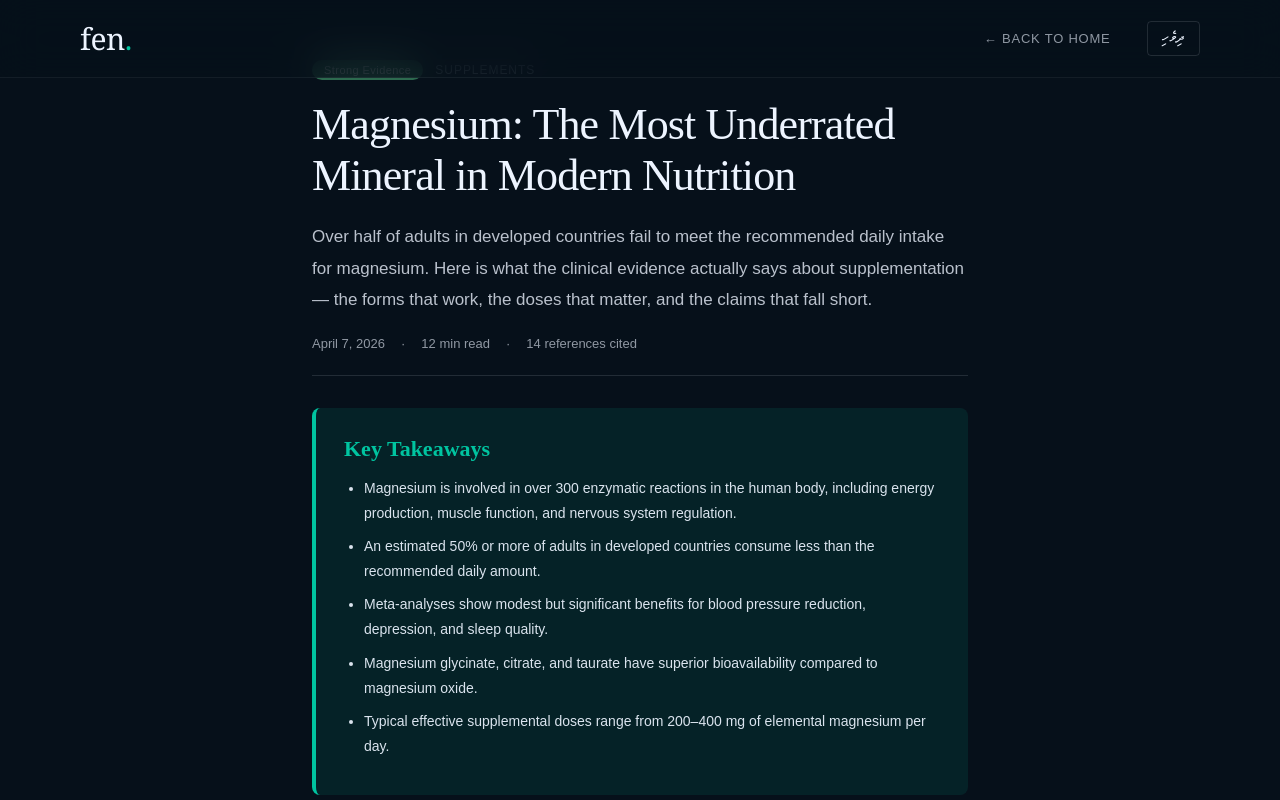
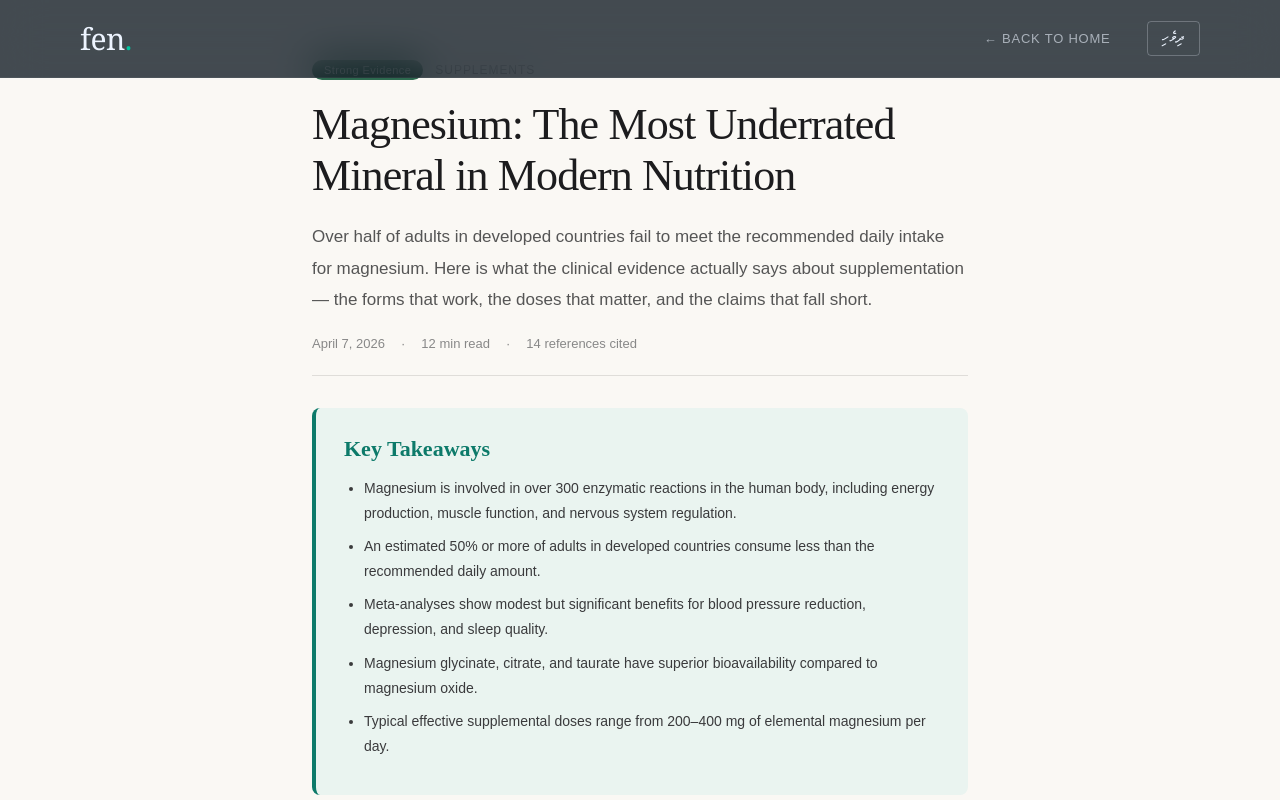
Before and after one commit to saain/fen-website, a Next.js app: page /articles/magnesium in a window 1280 px wide. Shown: the top 800 px of the page. Built offline with nearby package versions, Linux system fonts and the light colour scheme.

Commit message:
redesign: cream background on article page for comfortable long-form reading

```diff
--- a/src/app/articles/magnesium/page.js
+++ b/src/app/articles/magnesium/page.js
@@ -237,18 +237,19 @@ function MagnesiumArticleInner() {
   const lh = isRtl ? 2.3 : 1.85;
   const hlh = isRtl ? 1.7 : 1.15;
 
-  /* Dark-theme palette */
-  const TEXT_PRIMARY   = '#EDF4FF';
-  const TEXT_BODY      = 'rgba(237, 244, 255, 0.92)';
-  const TEXT_SECONDARY = 'rgba(237, 244, 255, 0.78)';
-  const TEXT_MUTED     = 'rgba(237, 244, 255, 0.60)';
-  const TEXT_EVIDENCE  = 'rgba(237, 244, 255, 0.85)';
-  const BORDER_SUBTLE  = 'rgba(237, 244, 255, 0.08)';
-  const BORDER_MED     = 'rgba(237, 244, 255, 0.12)';
-  const BG_TAKEAWAY    = 'rgba(0, 196, 160, 0.10)';
-  const BG_DISCLAIMER  = 'rgba(237, 244, 255, 0.04)';
-  const BG_EVIDENCE    = 'rgba(237, 244, 255, 0.03)';
-  const TEAL           = '#00C4A0';
+  /* Light cream reading palette */
+  const PAGE_BG        = '#FAF8F4';
+  const TEXT_PRIMARY   = '#1C1C1E';
+  const TEXT_BODY      = '#3A3A3C';
+  const TEXT_SECONDARY = '#555555';
+  const TEXT_MUTED     = '#888888';
+  const TEXT_EVIDENCE  = '#444444';
+  const BORDER_SUBTLE  = 'rgba(0, 0, 0, 0.07)';
+  const BORDER_MED     = 'rgba(0, 0, 0, 0.11)';
+  const BG_TAKEAWAY    = '#EAF4F0';
+  const BG_DISCLAIMER  = '#F0EDE8';
+  const BG_EVIDENCE    = 'rgba(0, 0, 0, 0.02)';
+  const TEAL           = '#0D7A6A';
 
   const Sec = ({ title, ps, ev }) => (
     <div style={{ marginBottom: 40 }}>
@@ -277,7 +278,7 @@ function MagnesiumArticleInner() {
   );
 
   return (
-    <div dir={isRtl ? 'rtl' : 'ltr'} style={{ fontFamily: bf }}>
+    <div dir={isRtl ? 'rtl' : 'ltr'} style={{ fontFamily: bf, background: PAGE_BG, minHeight: '100vh' }}>
       <nav className="nav">
         <div className="nav-inner">
           <div>
@@ -291,7 +292,7 @@ function MagnesiumArticleInner() {
             </a>
             <button
               onClick={() => changeLang(lang === 'en' ? 'dv' : 'en')}
-              style={{ fontFamily: lang === 'en' ? "'Faruma',Tahoma" : "'DM Sans',sans-serif", fontSize: 14, background: 'none', border: `1px solid ${BORDER_MED}`, borderRadius: 4, padding: '6px 14px', cursor: 'pointer', color: TEXT_PRIMARY }}
+              style={{ fontFamily: lang === 'en' ? "'Faruma',Tahoma" : "'DM Sans',sans-serif", fontSize: 14, background: 'none', border: '1px solid rgba(237,244,255,0.25)', borderRadius: 4, padding: '6px 14px', cursor: 'pointer', color: '#EDF4FF' }}
             >
               {lang === 'en' ? 'ދިވެހި' : 'English'}
             </button>
@@ -299,7 +300,7 @@ function MagnesiumArticleInner() {
         </div>
       </nav>
 
-      <article style={{ maxWidth: 720, margin: '0 auto', padding: '60px 32px 100px' }}>
+      <article style={{ maxWidth: 720, margin: '0 auto', padding: '60px 32px 100px', background: PAGE_BG }}>
         <div style={{ marginBottom: 32 }}>
           <div style={{ display: 'flex', alignItems: 'center', gap: 12, marginBottom: 20, flexWrap: 'wrap' }}>
             <span className="evidence-tag" style={{ background: '#2d6a4f', fontFamily: bf }}>
```
